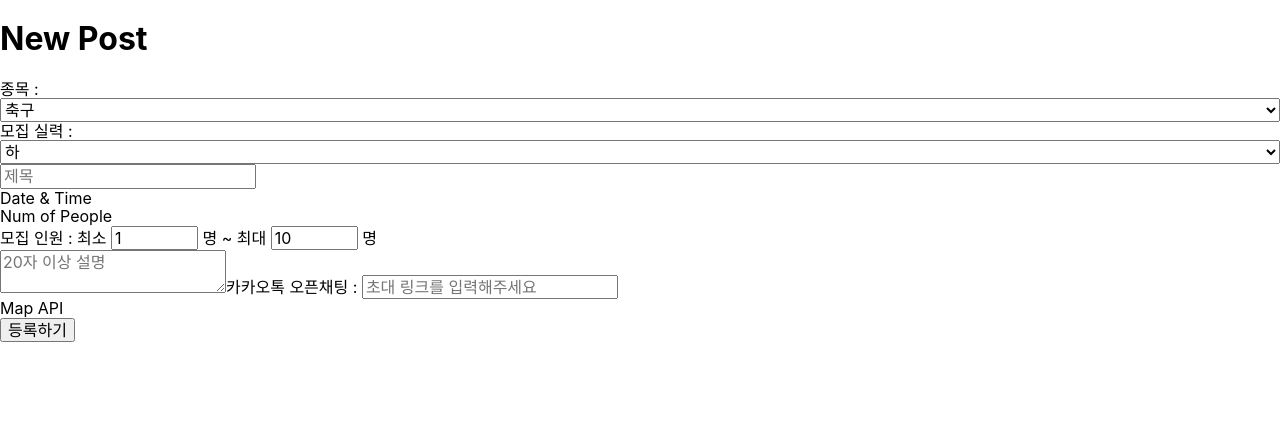
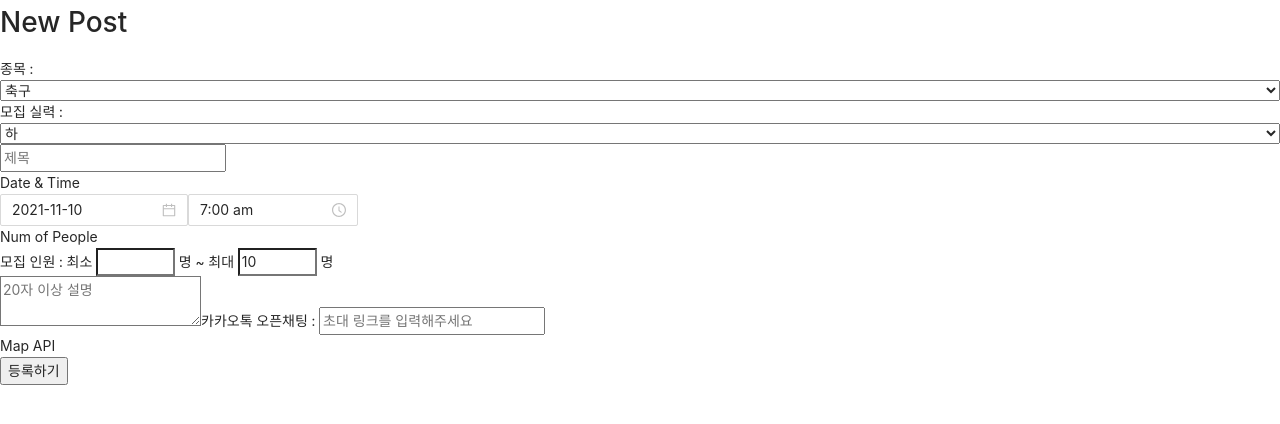
Before and after one commit to swsnu/swpp2021-team6, a React (Create React App) app in the folder frontend/: page /post/new in a window 1280 px wide. Shown: the top 424 px of the page. Built offline with nearby package versions, Linux system fonts and the light colour scheme.

Commit message:
feat: Implement date & time picker

```diff
--- a/frontend/src/containers/PostNew/index.tsx
+++ b/frontend/src/containers/PostNew/index.tsx
@@ -1,5 +1,8 @@
-import { useState } from 'react';
+import { useEffect, useState } from 'react';
+import { DatePicker, TimePicker } from 'antd';
+import moment, { Moment } from 'moment';
 import { PostInputDTO } from '../../model/post';
+import 'antd/dist/antd.css';
 
 const PostNew = () => {
   const initialState: PostInputDTO = {
@@ -17,6 +20,18 @@ const PostNew = () => {
     logitude: 0,
   };
   const [newPost, setNewPost] = useState<PostInputDTO>(initialState);
+  const [date, setDate] = useState<Moment | null>(moment());
+  const [time, setTime] = useState<Moment | null>(moment('7:00', 'h:mm a'));
+
+  useEffect(() => {
+    let appointmentTime;
+    if (date && time) {
+      appointmentTime = `${date?.format('YYYY-MM-DD')} ${time?.format(
+        'HH:mm',
+      )}`;
+      setNewPost({ ...newPost, appointmentTime });
+    }
+  }, [date, time]);
 
   const onChangeSelect = (e: React.ChangeEvent<HTMLSelectElement>) => {
     setNewPost({ ...newPost, exerciseType: Number(e.target.value) });
@@ -43,6 +58,8 @@ const PostNew = () => {
       setNewPost({ ...newPost, maxCapacity: Number(e.target.value) });
     }
   };
+
+  const onChangeTime = () => {};
 
   const onclickSubmit = () => {
     // check if textarea is empty
@@ -79,6 +96,19 @@ const PostNew = () => {
       <input placeholder="제목" onChange={(e) => onChangeTitleInput(e)} />
       <div>
         <div>Date & Time</div>
+        <DatePicker
+          value={date}
+          onChange={(e) => setDate(e)}
+          allowClear={false}
+        />
+        <TimePicker
+          format="h:mm a"
+          minuteStep={10}
+          defaultValue={moment('7:00', 'h:mm a')}
+          allowClear={false}
+          use12Hours
+          onChange={(e) => setTime(e)}
+        />
         <div>Num of People</div>
         <label htmlFor="min-capacity">모집 인원 : 최소 </label>
         <input
@@ -86,7 +116,6 @@ const PostNew = () => {
           type="number"
           min="1"
           max="10"
-          value={newPost.minCapacity}
           onChange={(e) => onChangeMinCapacity(e)}
         />
         <label htmlFor="max-capacity"> 명 ~ 최대 </label>
```
